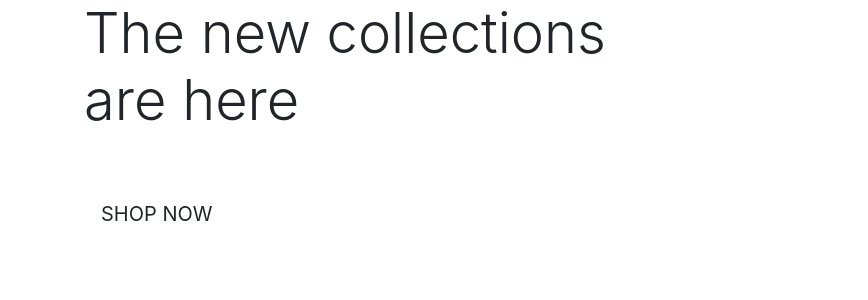
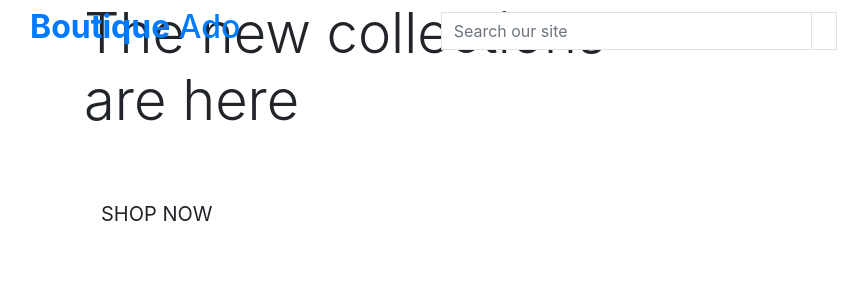
Before and after one commit to ChrisLPlumb91/boutique_ado_v1, a Django app: page / in a window 1280 px wide. Shown: the top 300 px of the page, without its empty margins (1-869 px from the left). Run offline with Django 3.2, Linux system fonts and the light colour scheme.

Commit message:
Add main page header

```diff
--- a/templates/base.html
+++ b/templates/base.html
@@ -14,16 +14,22 @@
   {% endblock %}
 
   {% block corecss %}
-    <link rel="stylesheet" href="https://cdn.jsdelivr.net/npm/bootstrap@4.4.1/dist/css/bootstrap.min.css" integrity="sha384-Vkoo8x4CGsO3+Hhxv8T/Q5PaXtkKtu6ug5TOeNV6gBiFeWPGFN9MuhOf23Q9Ifjh" crossorigin="anonymous">
+  <link rel="stylesheet" href="https://cdn.jsdelivr.net/npm/bootstrap@4.4.1/dist/css/bootstrap.min.css"
+    integrity="sha384-Vkoo8x4CGsO3+Hhxv8T/Q5PaXtkKtu6ug5TOeNV6gBiFeWPGFN9MuhOf23Q9Ifjh" crossorigin="anonymous">
   {% endblock %}
 
   {% block extra_css %}
   {% endblock %}
 
   {% block corejs %}
-    <script src="https://cdn.jsdelivr.net/npm/jquery@3.5.1/dist/jquery.min.js" integrity="sha256-9/aliU8dGd2tb6OSsuzixeV4y/faTqgFtohetphbbj0=" crossorigin="anonymous"></script>
-    <script src="https://cdn.jsdelivr.net/npm/popper.js@1.16.0/dist/umd/popper.min.js" integrity="sha384-Q6E9RHvbIyZFJoft+2mJbHaEWldlvI9IOYy5n3zV9zzTtmI3UksdQRVvoxMfooAo" crossorigin="anonymous"></script>
-    <script src="https://cdn.jsdelivr.net/npm/bootstrap@4.4.1/dist/js/bootstrap.min.js" integrity="sha384-wfSDF2E50Y2D1uUdj0O3uMBJnjuUD4Ih7YwaYd1iqfktj0Uod8GCExl3Og8ifwB6" crossorigin="anonymous"></script>
+  <script src="https://cdn.jsdelivr.net/npm/jquery@3.5.1/dist/jquery.min.js"
+    integrity="sha256-9/aliU8dGd2tb6OSsuzixeV4y/faTqgFtohetphbbj0=" crossorigin="anonymous"></script>
+  <script src="https://cdn.jsdelivr.net/npm/popper.js@1.16.0/dist/umd/popper.min.js"
+    integrity="sha384-Q6E9RHvbIyZFJoft+2mJbHaEWldlvI9IOYy5n3zV9zzTtmI3UksdQRVvoxMfooAo" crossorigin="anonymous">
+  </script>
+  <script src="https://cdn.jsdelivr.net/npm/bootstrap@4.4.1/dist/js/bootstrap.min.js"
+    integrity="sha384-wfSDF2E50Y2D1uUdj0O3uMBJnjuUD4Ih7YwaYd1iqfktj0Uod8GCExl3Og8ifwB6" crossorigin="anonymous">
+  </script>
   {% endblock %}
 
   {% block extra_js %}
@@ -33,7 +39,42 @@
 </head>
 
 <body>
-    <header class="container-fluid fixed-top"></header>
+  <header class="container-fluid fixed-top">
+    <div class="row">
+
+      <div class="col-12 col-lg-4 my-auto py-1 py-lg-0 text-center text-lg-left">
+        <a href="{% url 'home' %}" class="nav-link main-logo-link">
+          <h2 class="logo"><strong>Boutique</strong> Ado</h2>
+        </a>
+      </div>
+
+      <div class="col-12 col-lg-4 my-auto py-1 py-lg-0">
+
+        <form action="" method="get">
+          <div class="input-group w-100">
+            <input class="form-control border border-black rounded-0" type="text" name="q"
+              placeholder="Search our site">
+            <div class="input-group-append">
+              <button class="form-control btn btn-black border border-black rounded-0" type="submit">
+                <span class="icon">
+                  <i class="fas fa-search"></i>
+                </span>
+              </button>
+            </div>
+          </div>
+        </form>
+
+      </div>
+
+      <div class="col-12 col-lg-4 my-auto py-1 py-lg-0">
+        <ul class="list-inline list-unstyled text-center text-lg-right my-0">
+          <li class="list-inline-item dropdown"></li>
+          <li class="list-inline-item dropdown"></li>
+        </ul>
+      </div>
+
+    </div>
+  </header>
 
   {% if messages %}
   <div class="container-fluid fixed-top"></div>
```
Lines whose indentation alone changed are shown as unchanged.
